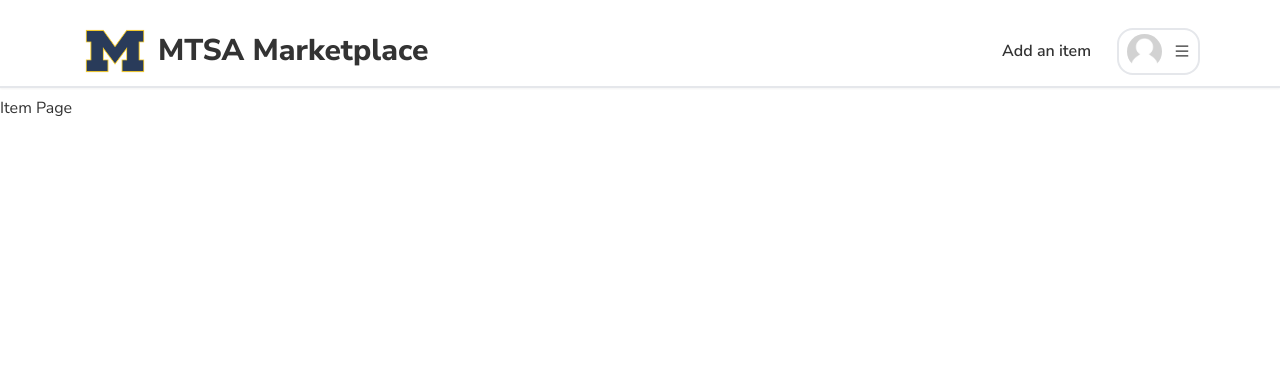
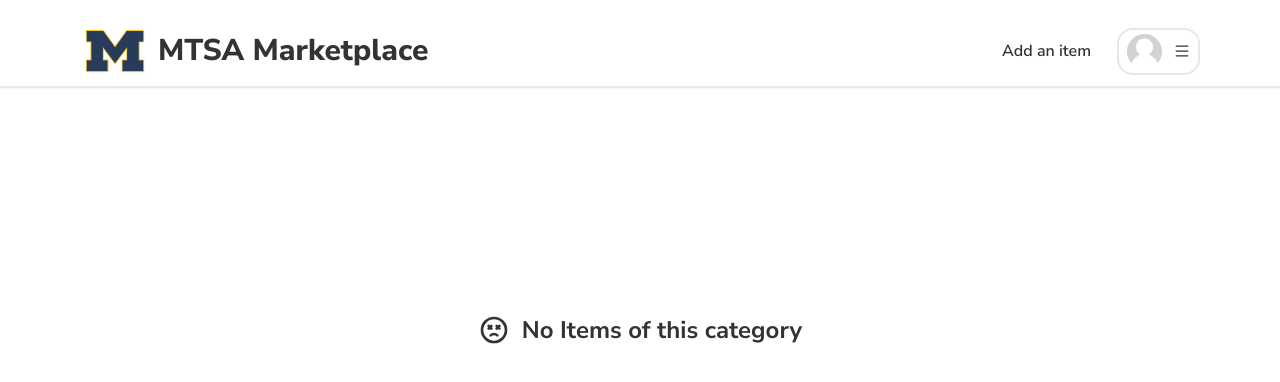
Before and after one commit to yi-cheng-liu/mtsa-marketplace, a Next.js app: page /items/1 in a window 1280 px wide. Shown: the top 382 px of the page. Built offline with nearby package versions, Linux system fonts and the light colour scheme; no server answers; the database is empty.

Commit message:
fix page params

```diff
--- a/app/actions/getItemById.ts
+++ b/app/actions/getItemById.ts
@@ -1,7 +1,7 @@
 import prisma from "@/app/libs/prismadb";
 
 interface IParams {
-  itemId: string;
+  itemId?: string;
 }
 
 export default async function getItemById( params : IParams) {
--- a/app/items/[itemId]/page.tsx
+++ b/app/items/[itemId]/page.tsx
@@ -1,4 +1,6 @@
 import getItemById from '@/app/actions/getItemById';
+import ClientOnly from '@/app/components/ClientOnly';
+import EmptyState from '@/app/components/EmptyState';
 
 interface IParams {
   itemId?: string;
@@ -7,11 +9,18 @@ interface IParams {
 const ItemPage =  async ({params} : {params : IParams}) => {
   const item = await getItemById(params);
 
+  if (!item) {
+    return (
+      <ClientOnly>
+        <EmptyState />
+      </ClientOnly>
+    )
+  }
   return (
-    <div>
-      <h1>Item Page</h1>
-    </div>
-  )
+    <ClientOnly>
+      <EmptyState />
+    </ClientOnly>
+  );
 }
 
 export default ItemPage;
```
